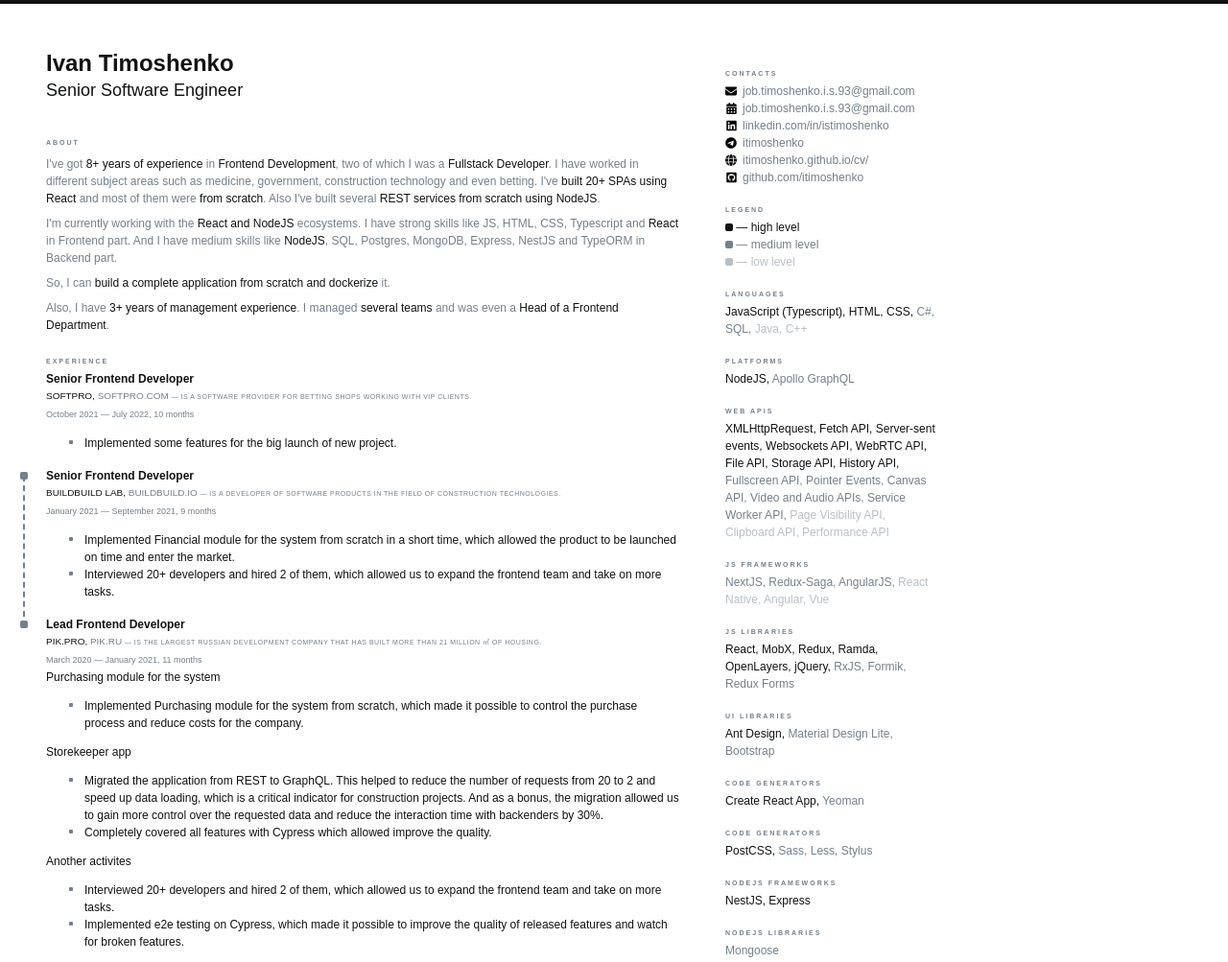
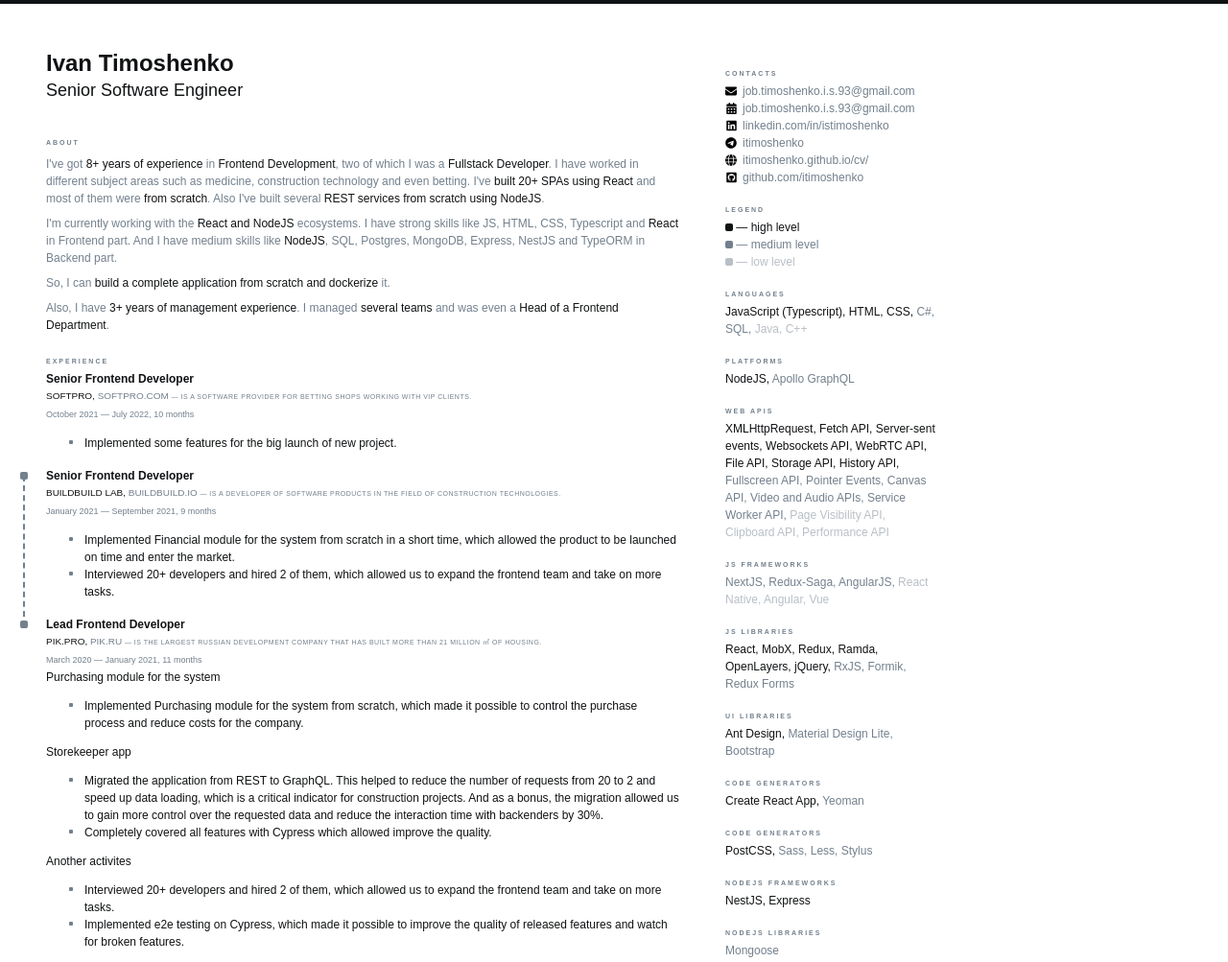
Before and after one commit to itimoshenko/cv, a website: page index.html in a window 1280 px wide. Shown: the top 1003 px of the page at 96% size. Drawn offline with Linux system fonts and the light colour scheme.

Commit message:
Change about

```diff
--- a/index.html
+++ b/index.html
@@ -19,7 +19,7 @@
           <h3 class="cv__title">About</h3>
           <div class="text cv__introduction">
 
-              <p>I've got <b class="text text_bold">8+ years of experience</b> in <b class="text text_bold">Frontend Development</b>, two of which I was a <b class="text text_bold">Fullstack Developer</b>. I have worked in different subject areas such as medicine, government, construction technology and even betting. I've <b class="text text_bold">built 20+ SPAs using React</b> and most of them were <b class="text text_bold">from scratch</b>. Also I've built several <b class="text text_bold">REST services from scratch using NodeJS</b>.</p>
+              <p>I've got <b class="text text_bold">8+ years of experience</b> in <b class="text text_bold">Frontend Development</b>, two of which I was a <b class="text text_bold">Fullstack Developer</b>. I have worked in different subject areas such as medicine, construction technology and even betting. I've <b class="text text_bold">built 20+ SPAs using React</b> and most of them were <b class="text text_bold">from scratch</b>. Also I've built several <b class="text text_bold">REST services from scratch using NodeJS</b>.</p>
 
               <p>I'm currently working with the <b class="text text_bold">React and NodeJS</b> ecosystems. I have strong skills like JS, HTML, CSS, Typescript and <b class="text text_bold">React</b> in Frontend part. And I have medium skills like <b class="text text_bold">NodeJS</b>, SQL, Postgres, MongoDB, Express, NestJS and TypeORM in Backend part.</p>
 
```
